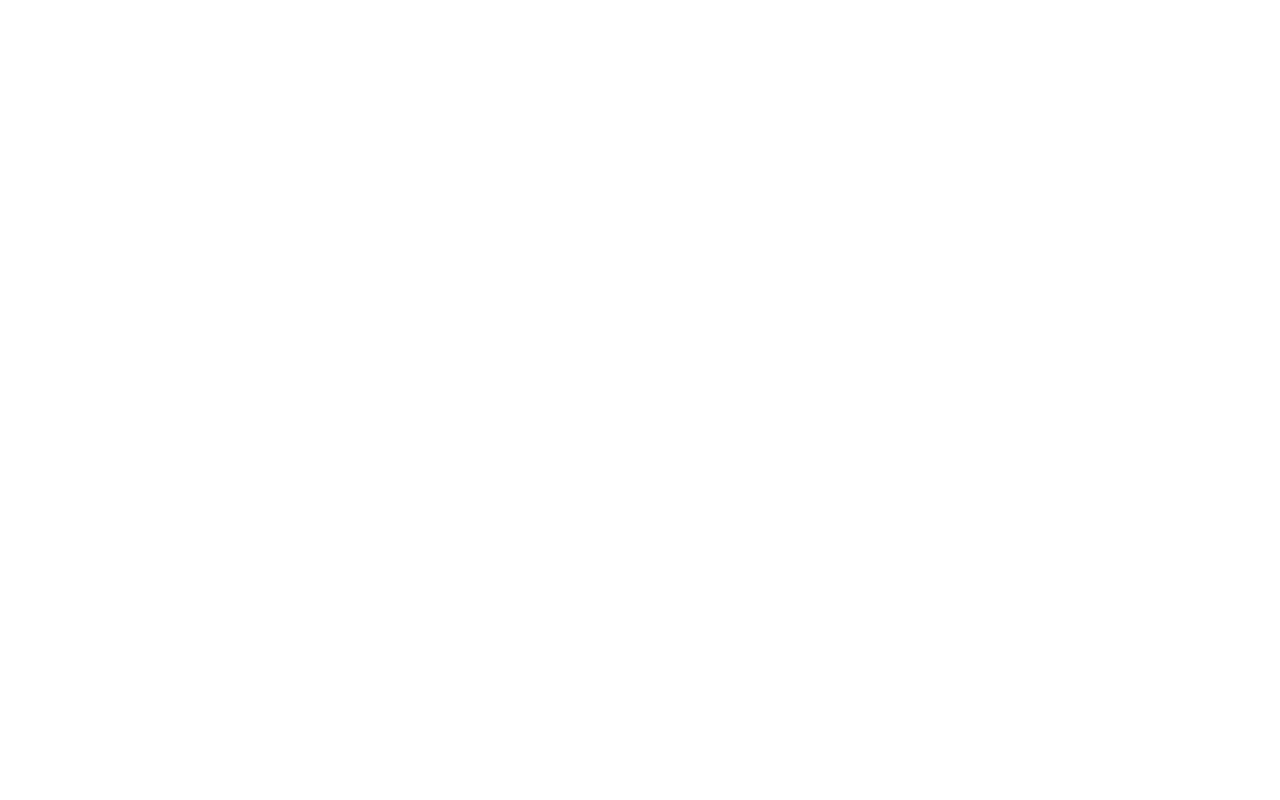
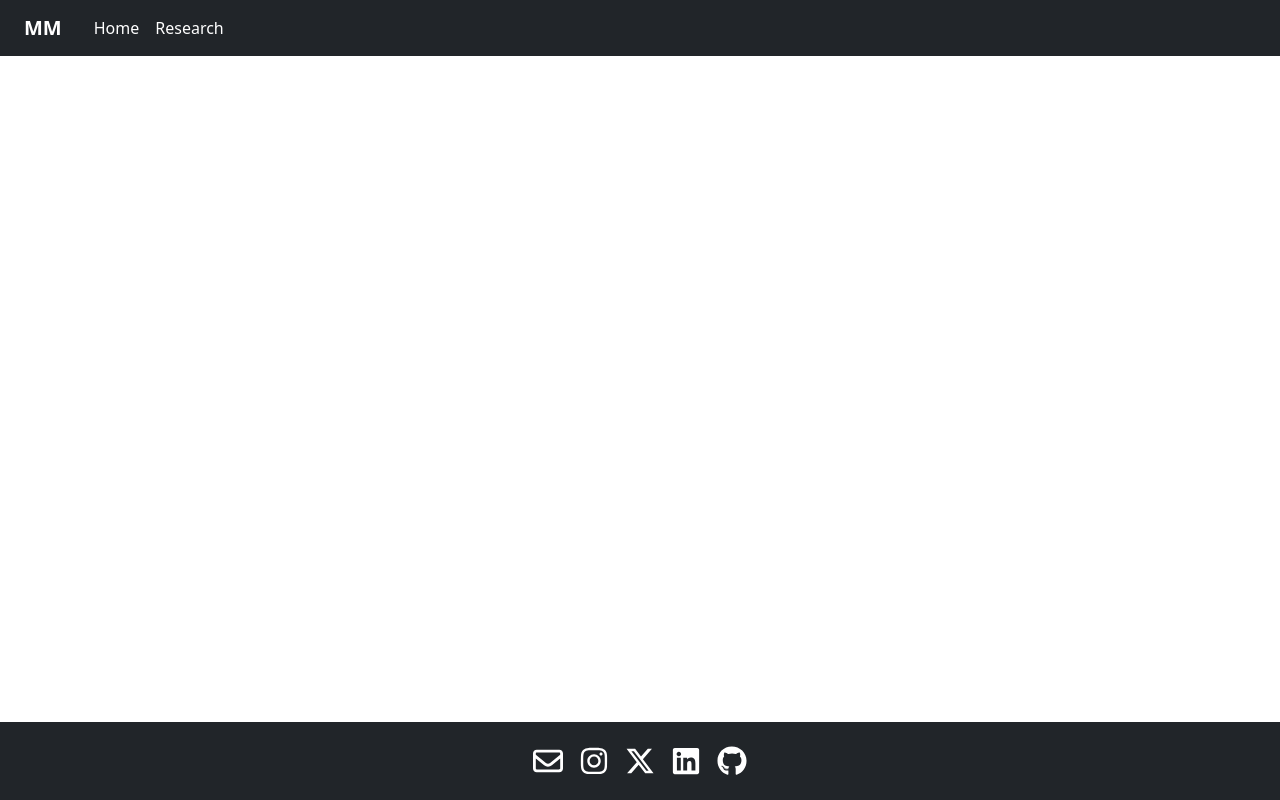
Before and after one commit to martin-murin/martin-murin.github.io, a plain HTML site: page index.html in a window 1280 px wide. Drawn offline with nearby package versions, Linux system fonts and the light colour scheme.

Commit message:
updated index.html to reference correct sources

```diff
--- a/index.html
+++ b/index.html
@@ -1 +1 @@
-<!doctype html><html lang="en"><head><meta charset="utf-8"/><link rel="icon" href="/favicon.ico"/><meta name="viewport" content="width=device-width,initial-scale=1"/><meta name="theme-color" content="#000000"/><meta name="description" content="Web site created using create-react-app"/><link rel="apple-touch-icon" href="/logo192.png"/><link rel="manifest" href="/manifest.json"/><link rel="stylesheet" href="https://stackpath.bootstrapcdn.com/bootstrap/4.5.2/css/bootstrap.min.css"><script src="https://code.jquery.com/jquery-3.5.1.slim.min.js"></script><script src="https://cdn.jsdelivr.net/npm/@popperjs/core@2.5.2/dist/umd/popper.min.js"></script><script src="https://stackpath.bootstrapcdn.com/bootstrap/4.5.2/js/bootstrap.min.js"></script><title>React App</title><script defer="defer" src="/static/js/main.98a375f7.js"></script><link href="/static/css/main.b8a2c6d8.css" rel="stylesheet"></head><body><noscript>You need to enable JavaScript to run this app.</noscript><div id="root"></div></body></html>
+<!doctype html><html lang="en"><head><meta charset="utf-8"/><link rel="icon" href="/favicon.ico"/><meta name="viewport" content="width=device-width,initial-scale=1"/><meta name="theme-color" content="#000000"/><meta name="description" content="Web site created using create-react-app"/><link rel="apple-touch-icon" href="/logo192.png"/><link rel="manifest" href="/manifest.json"/><link rel="stylesheet" href="https://stackpath.bootstrapcdn.com/bootstrap/4.5.2/css/bootstrap.min.css"><script src="https://code.jquery.com/jquery-3.5.1.slim.min.js"></script><script src="https://cdn.jsdelivr.net/npm/@popperjs/core@2.5.2/dist/umd/popper.min.js"></script><script src="https://stackpath.bootstrapcdn.com/bootstrap/4.5.2/js/bootstrap.min.js"></script><title>React App</title><script defer="defer" src="/static/js/main.775757df.js"></script><link href="/static/css/main.b8a2c6d8.css" rel="stylesheet"></head><body><noscript>You need to enable JavaScript to run this app.</noscript><div id="root"></div></body></html>
```
